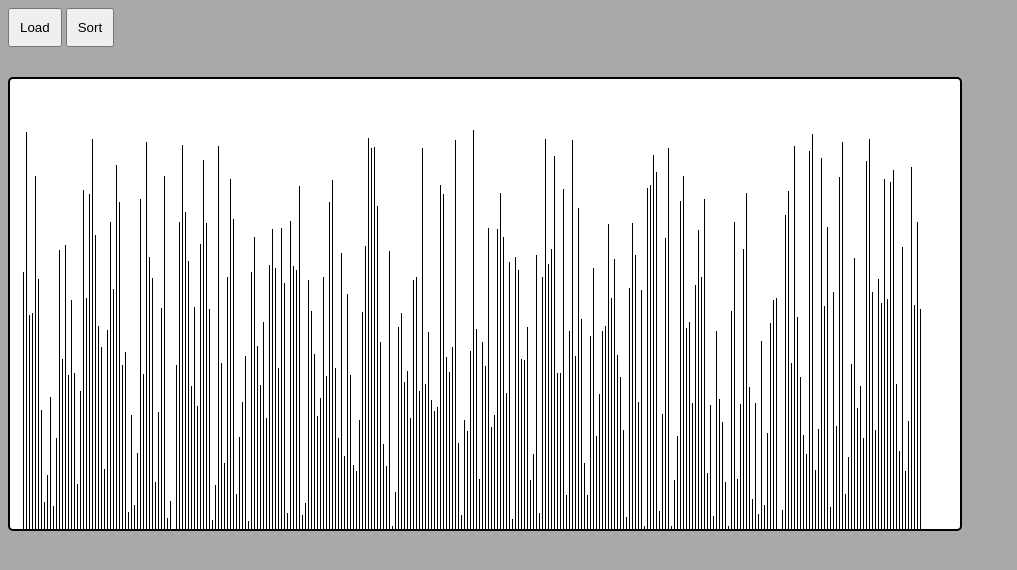
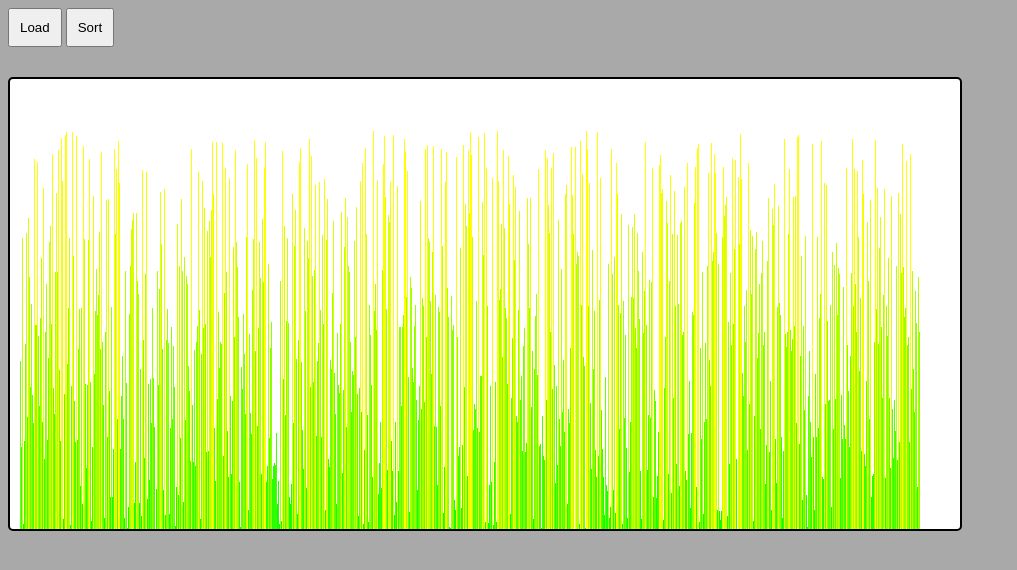
Before and after one commit to julik83/sortingVisualization, a plain HTML site: page Graph.html in a window 1280 px wide. Both pictures are taken after a click on the button "Load". Shown: the whole page, without its empty margins (0-1017 px from the left). Drawn offline with Linux system fonts and the light colour scheme.

Commit message:
code simplyfied, deleted drawSortedValues()

```diff
--- a/Graph.html
+++ b/Graph.html
@@ -14,9 +14,6 @@
         <button id = "sort">Sort</button>
     </div>
     <canvas id="sortingGraphC" width="950" height="450"></canvas>
-
-    <script src = index.js></script>
-    <script src = canvas.js></script>
     <script src = sortingGraph.js></script>
 </body>
 </html>
--- a/sortingGraph.js
+++ b/sortingGraph.js
@@ -1,6 +1,6 @@
 const canvasA = document.getElementById('sortingGraphC');
 const ctxA = canvasA.getContext('2d');
-const ARRAY_LENGTH_a = 300;
+const countOfValues = 900;
 
 
 /*variable type changed from cost to var in order to have possibility to asign empty array befor loading new values*/
@@ -20,34 +20,21 @@ function cleanup(){
    }
 /*function to generate values called by drawValues()*/
 function makeValues(){
-   randomArray_a = []
-   for(let i = 0; i<ARRAY_LENGTH_a; i++){
+   randomArray_a.length = 0;
+   for(let i = 0; i<countOfValues; i++){
        randomArray_a.push(Math.floor(Math.random()*400))
        }
 }
 
-/*draw values into the canvas called by onclick ebvent button load*****************/
+/*this function is redrawing values after each run of sortValuesA() and is called by BigSort()*/
 function drawValues(){
-   cleanup()
-   makeValues()
-   var s = 10;
-   for(var i = 0; i <= randomArray_a.length; i++){
-   s += 3;
-   ctxA.fillRect(s, canvasA.height - randomArray_a[i], 1, randomArray_a[i])
-   }
-}
-
-
-/*this function is redrawing values after each run of sortValuesA() and is called by BigSort()*/
-function drawSortedValues(){
    cleanup();
    /*https://developer.mozilla.org/en-US/docs/Web/API/Canvas_API/Tutorial/Applying_styles_and_colors*/
    var s = 10;
-
    for(var i = 0; i <= randomArray_a.length; i++){
-   ctxA.fillStyle = 'rgb(' + Math.floor(255 - 42.5 * randomArray_a[i]) + ', ' + Math.floor(255 - 42.5 * (randomArray_a[i])/2) + ',' + 0 +')';
-   ctxA.fillRect(s, canvasA.height - randomArray_a[i], 1, randomArray_a[i])
-   s += 3;
+         ctxA.fillStyle = 'rgb(' + Math.floor((randomArray_a[i]*0.7)) + ',' + 255 + ',' + 0 +')';
+      ctxA.fillRect(s, canvasA.height - randomArray_a[i], 1, randomArray_a[i])
+      s += 1;
    }
 }
 //IMPORTANT COMMENT//
@@ -98,19 +85,19 @@ function bigSort(){
    }
    //condition which decides if the sorting has to continue or not in case the array is sorted
    if(sorted == false){
-      sleep(30)
+      sleep(10)
       valueOfBigLoop += 1;
       sortValuesA(valueOfBigLoop);
-      drawSortedValues();
+      drawValues();
       requestAnimationFrame(bigSort);
    }
    else
       drawSortedValues()
 }
 
-/*buttons*/
+
 var showValuesButton = document.getElementById("load")
-showValuesButton.onclick = function(){drawValues()}
+showValuesButton.onclick = function(){makeValues();drawValues()}
 
 var sortValuesButton = document.getElementById("sort")
 sortValuesButton.onclick = function(){valueOfBigLoop = 0;bigSort()}
--- a/style.css
+++ b/style.css
@@ -24,14 +24,6 @@ p {
    padding: 10px;
 }
 
-#canvas{
-   margin-left:30px;
-   margin-top: 30px;
-   border: 2px solid black;
-   background: white;
-   border-radius: 5px;
-}
-
 #sortingGraphC{
    margin-top:30px;
    border: 2px solid black;
```
